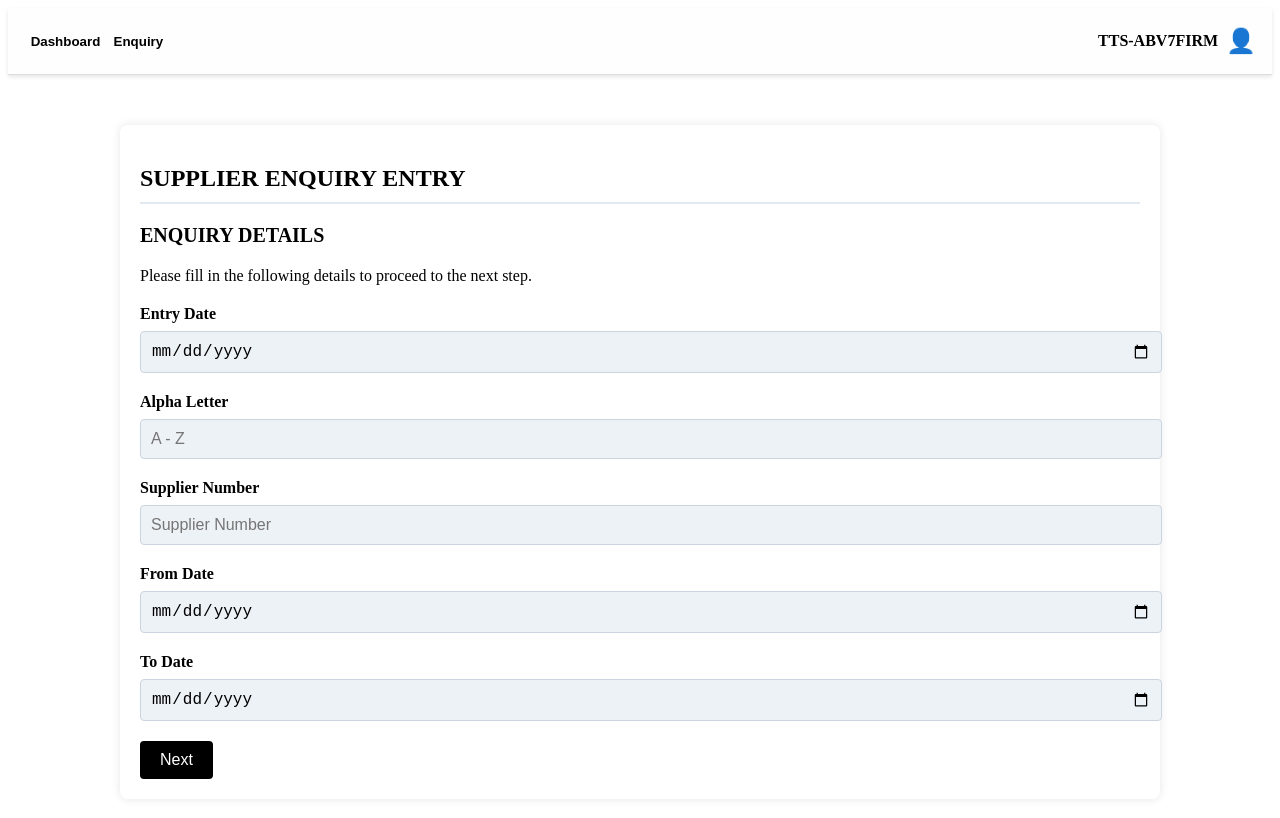
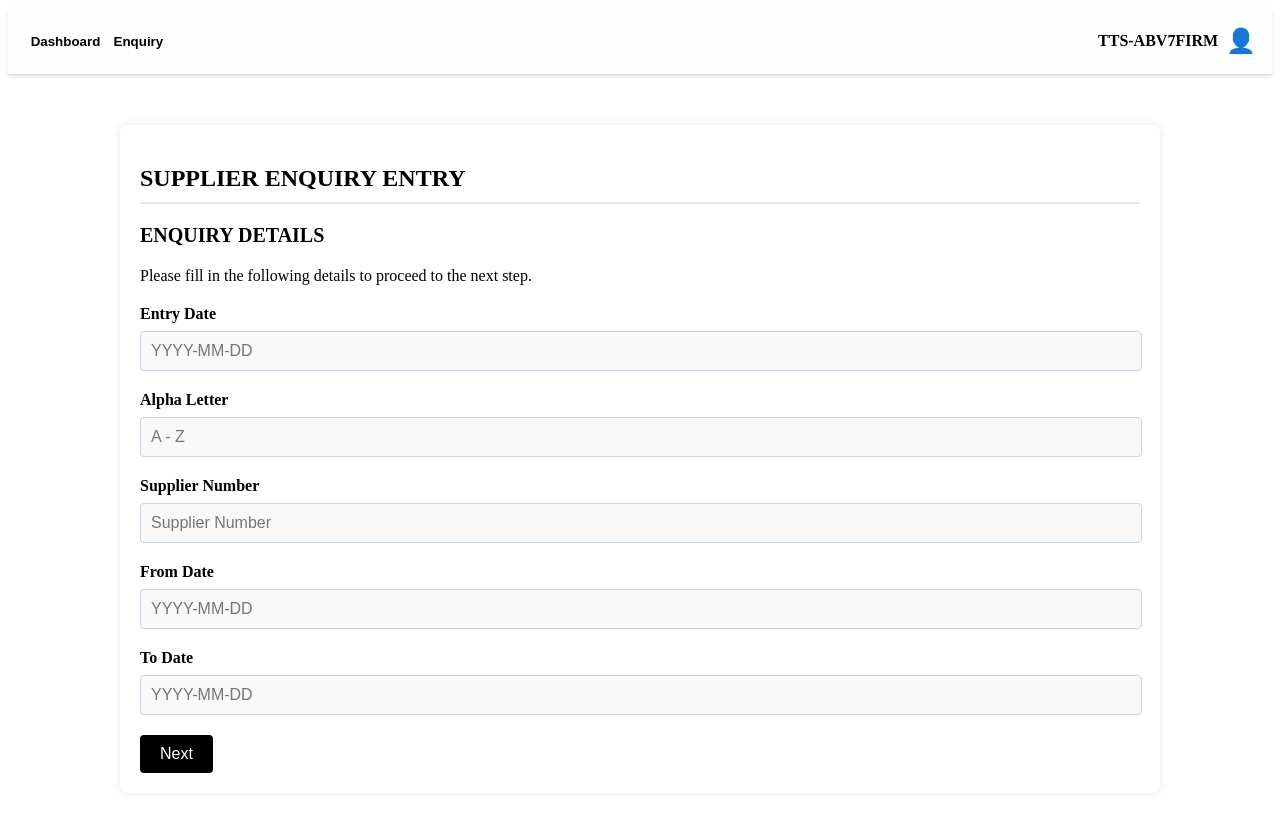
Before and after one commit to AbdulkalamAasath/https---github.com-AbdulkalamAasath-MTC, a React (Create React App) app: page /Supplier-Enquiry in a window 1280 px wide. Shown: the top 818 px of the page. Built offline with nearby package versions, Linux system fonts and the light colour scheme.

Commit message:
visvaa ui commit

```diff
--- a/src/Component/SupplierEnquiry.jsx
+++ b/src/Component/SupplierEnquiry.jsx
@@ -123,12 +123,12 @@ const SupplierEnquiry = () => {
             fontWeight: 'bold',
         },
         formControl: {
-            width: '100%',
+            width: '98%',
             padding: '10px',
             fontSize: '16px',
             border: '1px solid #cbd5e0',
             borderRadius: '4px',
-            backgroundColor: '#edf2f7',
+            backgroundColor: '#f9f9f9',
         },
         btn: {
             display: 'inline-block',
@@ -171,9 +171,10 @@ const SupplierEnquiry = () => {
                         <div style={styles.formGroup}>
                             <label htmlFor="entry-date" style={styles.formLabel}>Entry Date</label>
                             <input
-                                type="date"
+                                type="text"
                                 id="entry-date"
                                 style={styles.formControl}
+                                placeholder="YYYY-MM-DD"
                                 value={entryDate}
                                 onChange={(e) => setEntryDate(e.target.value)}
                                 required
@@ -206,9 +207,10 @@ const SupplierEnquiry = () => {
                         <div style={styles.formGroup}>
                             <label htmlFor="from-date" style={styles.formLabel}>From Date</label>
                             <input
-                                type="date"
+                                type="text"
                                 id="from-date"
                                 style={styles.formControl}
+                                placeholder="YYYY-MM-DD"
                                 value={fromDate}
                                 onChange={(e) => setFromDate(e.target.value)}
                                 required
@@ -217,9 +219,10 @@ const SupplierEnquiry = () => {
                         <div style={styles.formGroup}>
                             <label htmlFor="to-date" style={styles.formLabel}>To Date</label>
                             <input
-                                type="date"
+                                type="text"
                                 id="to-date"
                                 style={styles.formControl}
+                                placeholder="YYYY-MM-DD"
                                 value={toDate}
                                 onChange={(e) => settoDate(e.target.value)}
                                 required
```
